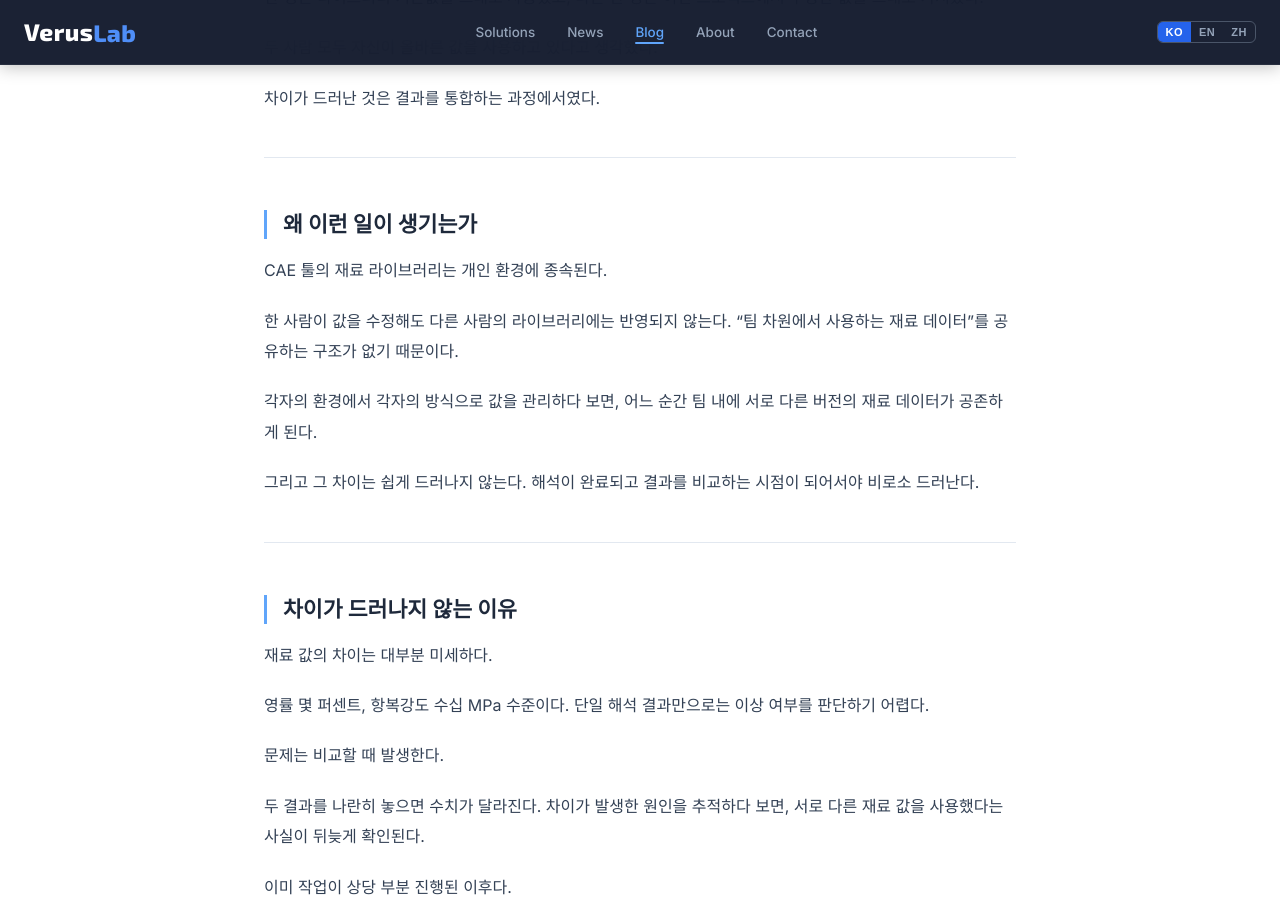
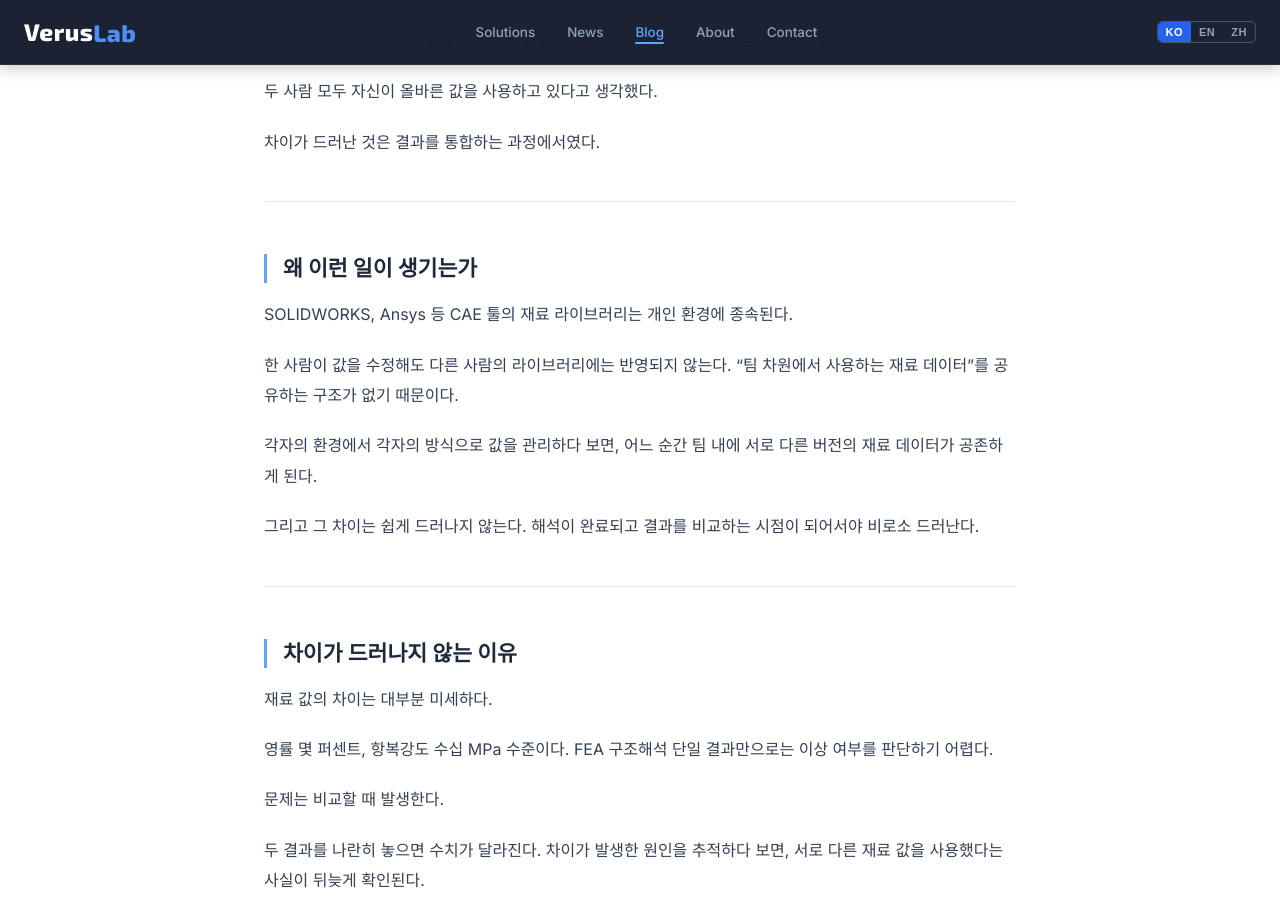
Before and after one commit to VerusLab-KR/Homepage, a Jekyll site: the page built from _posts/2026-04-19-material-team-inconsistency.md, in a window 1280 px wide and 900 px high, scrolled down 540 px. Built offline with Jekyll 4.4.1, drawn with Linux system fonts in a browser that asks for light colours; some of the changed text lies outside the part shown.

Commit message:
Improve SEO keywords in material-team-inconsistency post
Co-Authored-By: Claude Sonnet 4.6 <noreply@anthropic.com>

```diff
--- a/_posts/2026-04-19-material-team-inconsistency.md
+++ b/_posts/2026-04-19-material-team-inconsistency.md
@@ -1,9 +1,9 @@
 ---
 layout: post
-title: "팀이 다른 재료 값을 쓰고 있었다"
+title: "팀이 다른 구조해석 재료 값을 쓰고 있었다 — CAE 협업 표준화의 필요성"
 date: 2026-04-19
 category: Valentis
-description: "같은 프로젝트에서 팀원마다 서로 다른 재료 값을 사용하는 문제. CAE 툴이 재료 라이브러리를 개인 환경에 종속시키는 구조적 이유와, 팀 단위 재료 데이터 관리가 필요한 이유."
+description: "같은 FEA 구조해석 프로젝트에서 팀원마다 서로 다른 재료물성치를 사용하는 문제. SOLIDWORKS 등 CAE 툴이 재료 라이브러리를 개인 환경에 종속시키는 구조적 이유와, 팀 단위 CAE 협업 표준화가 필요한 이유."
 ---
 
 ## 같은 재료, 다른 값
@@ -21,7 +21,7 @@ description: "같은 프로젝트에서 팀원마다 서로 다른 재료 값을
 
 ## 왜 이런 일이 생기는가
 
-CAE 툴의 재료 라이브러리는 개인 환경에 종속된다.
+SOLIDWORKS, Ansys 등 CAE 툴의 재료 라이브러리는 개인 환경에 종속된다.
 
 한 사람이 값을 수정해도 다른 사람의 라이브러리에는 반영되지 않는다.
 "팀 차원에서 사용하는 재료 데이터"를 공유하는 구조가 없기 때문이다.
@@ -39,7 +39,7 @@ CAE 툴의 재료 라이브러리는 개인 환경에 종속된다.
 재료 값의 차이는 대부분 미세하다.
 
 영률 몇 퍼센트, 항복강도 수십 MPa 수준이다.
-단일 해석 결과만으로는 이상 여부를 판단하기 어렵다.
+FEA 구조해석 단일 결과만으로는 이상 여부를 판단하기 어렵다.
 
 문제는 비교할 때 발생한다.
 
```
